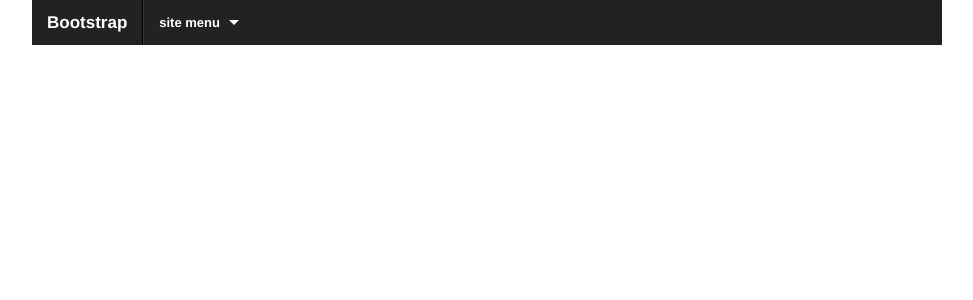
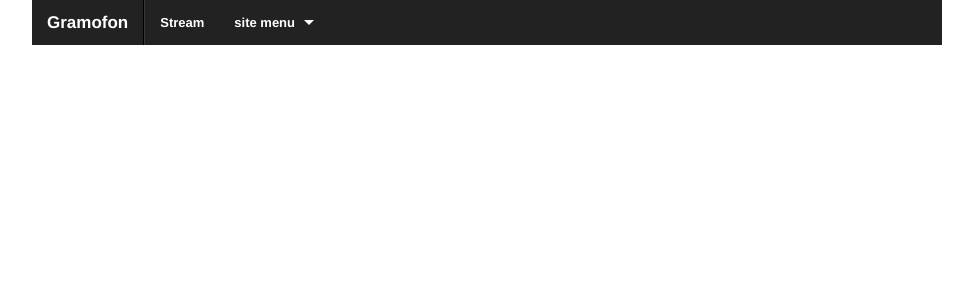
Before and after one commit to alan707/gramofon, a CodeIgniter app: page / in a window 1280 px wide. Shown: the top 300 px of the page, without its empty margins (153-1126 px from the left). Run offline with CodeIgniter, Linux system fonts and the light colour scheme; data that the repository does not hold is empty; some libraries are stand-ins or nearby versions.

Commit message:
some changes to the header

```diff
--- a/php/application/views/global/header.php
+++ b/php/application/views/global/header.php
@@ -29,11 +29,19 @@
                 <nav class="top-bar">
                     <ul>
                         <li class="name">
-                            <h1><a href="/">Bootstrap</a></h1>
+                            <h1><a href="/<?= $username; ?>">Gramofon</a></h1>
                         </li>
                         <li class="divider"></li>
                         <li class="toggle-topbar"><a href="#"></a></li>
                     </ul>
+
+                <section>
+                    <ul class="left">
+                        <li class="">
+                            <a href="/">Stream</a>
+                        </li>
+                    </ul>
+                  </section>
 
                 <section>
                     <ul class="left">
```
